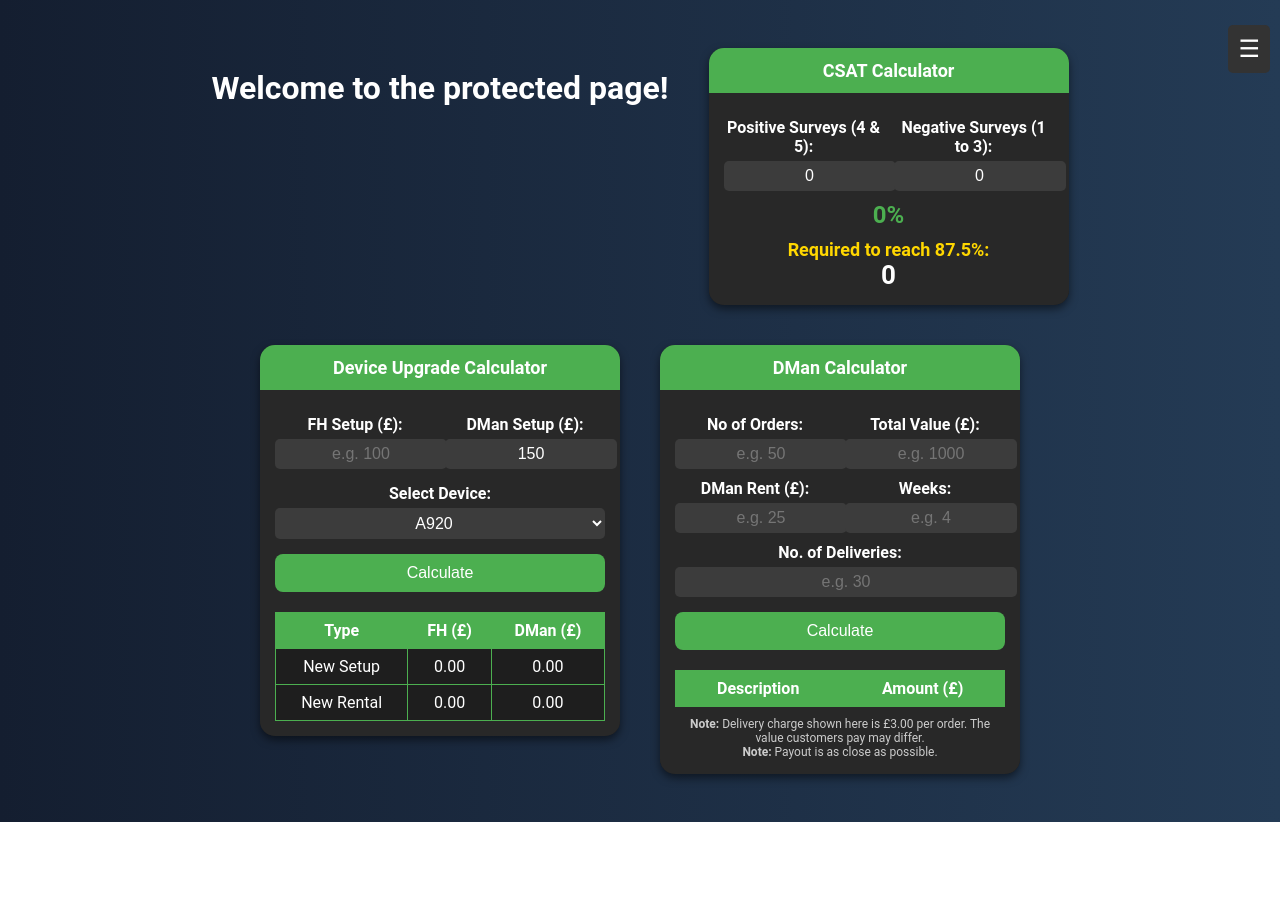
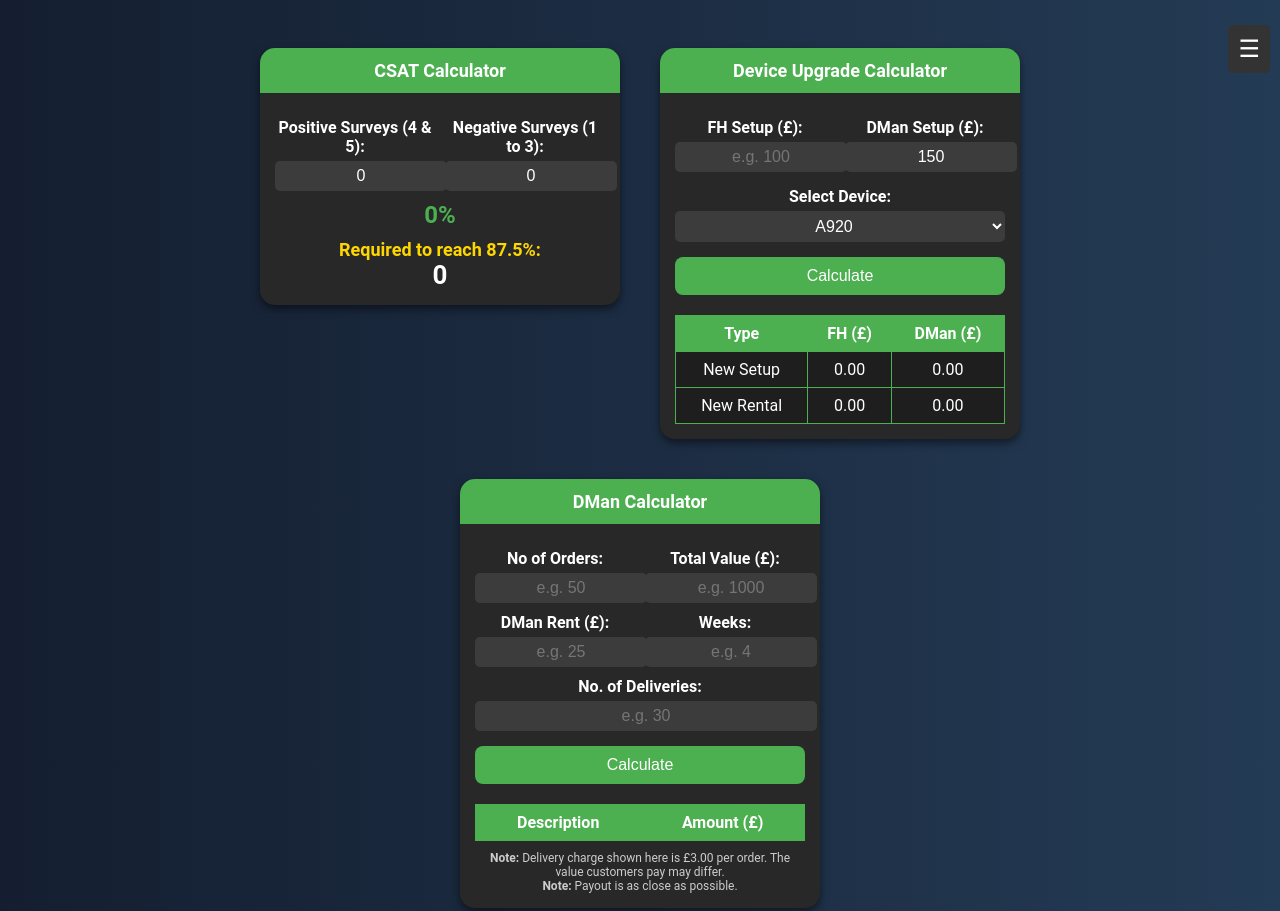
Before and after one commit to Stormshaddow22/Stormshaddow22, a plain HTML site: page Allcalc2.0.html in a window 1280 px wide. Shown: the top 911 px of the page. Before the commit the page ends 822 px from the top, so only its background shows below. Drawn offline with Linux system fonts and the light colour scheme; sample sign-in values are in the browser's storage.

Commit message:
Update Allcalc2.0.html

```diff
--- a/Allcalc2.0.html
+++ b/Allcalc2.0.html
@@ -8,9 +8,6 @@
     }
   </script>
 </head>
-<body>
-  <h1>Welcome to the protected page!</h1>
-</body>
 </html>
 
 <script src="index.js" defer></script>
```
